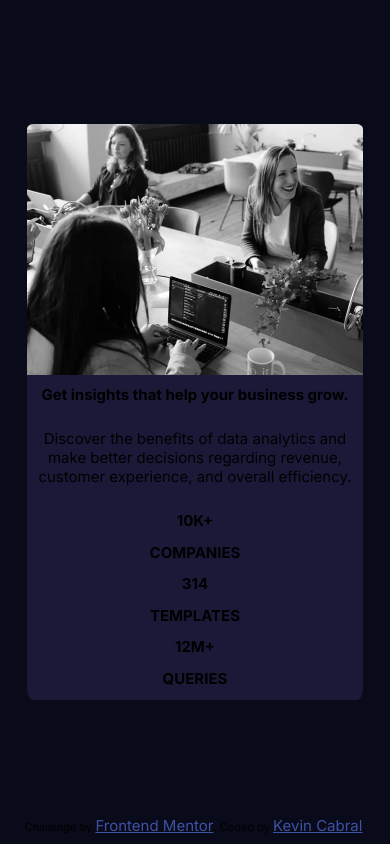
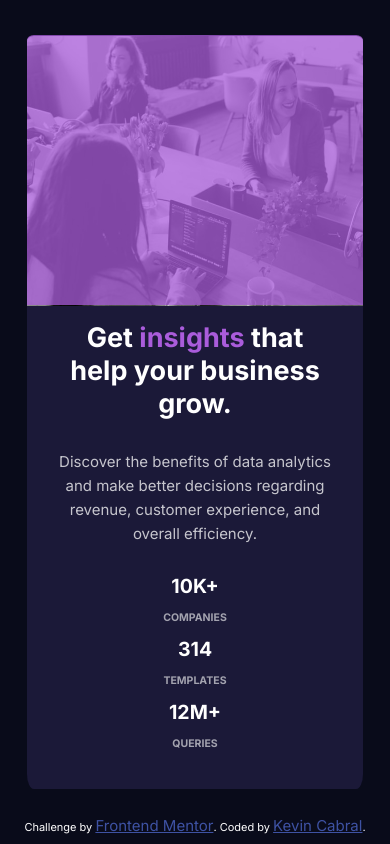
Before and after one commit to Kencral/stats-preview-card-component, a plain HTML site: page index.html in a window 390 px wide. Drawn offline with Linux system fonts and the light colour scheme.

Commit message:
finish mobile view

```diff
--- a/index.html
+++ b/index.html
@@ -13,7 +13,7 @@
       <div class="img-container">
         <img src="images/image-header-mobile.jpg" alt="#">
       </div>
-      <h1 class="card-header">Get insights that help your business grow.</h1>
+      <h1 class="card-header">Get <span class="highlighted-words">insights</span> that help your business grow.</h1>
       <p class="card-info">Discover the benefits of data analytics and make better decisions regarding revenue, customer experience, and overall efficiency.</p>
       <ul class="card-stats">
         <li class="card-stat">
--- a/main-styles.scss
+++ b/main-styles.scss
@@ -14,6 +14,7 @@ font-family: 'Lexend Deca',sans-serif;
 * {
   font-family: 'Inter', sans-serif;
   font-size: 15px;
+  color: hsl(0,0%,100%);
 }
 
 body {
@@ -33,12 +34,36 @@ body {
     width: 90%;
     background:  hsl(244, 38%, 16%);
     border-radius:2%;
+    .card-header{
+      font-size: 1.8rem;
+      padding: 1rem 2rem;
+      margin: 0;
+      .highlighted-words{
+       font-size: 1.8rem;
+       color: hsl(277, 64%, 61%);
+      }
+    }
+    .card-info{
+      color: hsla(0, 0%, 100%, 0.75);
+      margin: 0;
+      padding: 1rem 2rem;
+      line-height: 1.6;
+    }
     .card-stats{
       padding: 0;
+      padding-bottom: 2rem;
       margin: 0;
       list-style:none;
       .card-stat{
-      text-transform:uppercase;
+        font-size:1.8rem;
+        text-transform:uppercase;
+        h1{
+          font-size:1.3rem;
+        }
+        h2{
+          color: hsla(0, 0%, 100%, 0.6);
+          font-size: 0.7rem;
+        }
       }
     }
   }
@@ -52,4 +77,16 @@ body {
     height: 100%;
     border-radius:2% 2% 0 0;
   }
-}
+  &::after{
+    background:hsl(277, 64%, 61%);
+    content:" ";
+    width:100%;
+    height:100%;
+    position:relative;
+    z-index:1;
+    display: inline-block;
+    top: -101.5%;
+    border-radius: 2% 2% 0 0;
+    opacity: 0.75;
+   }
+ }
```
Also changed, not shown: main-styles.css, 1 other file.
